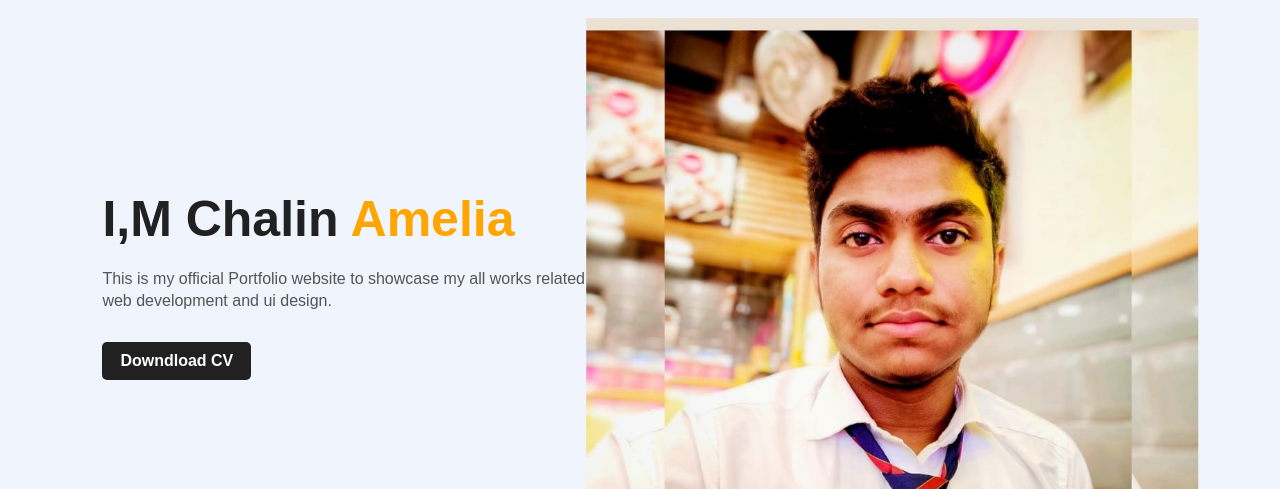
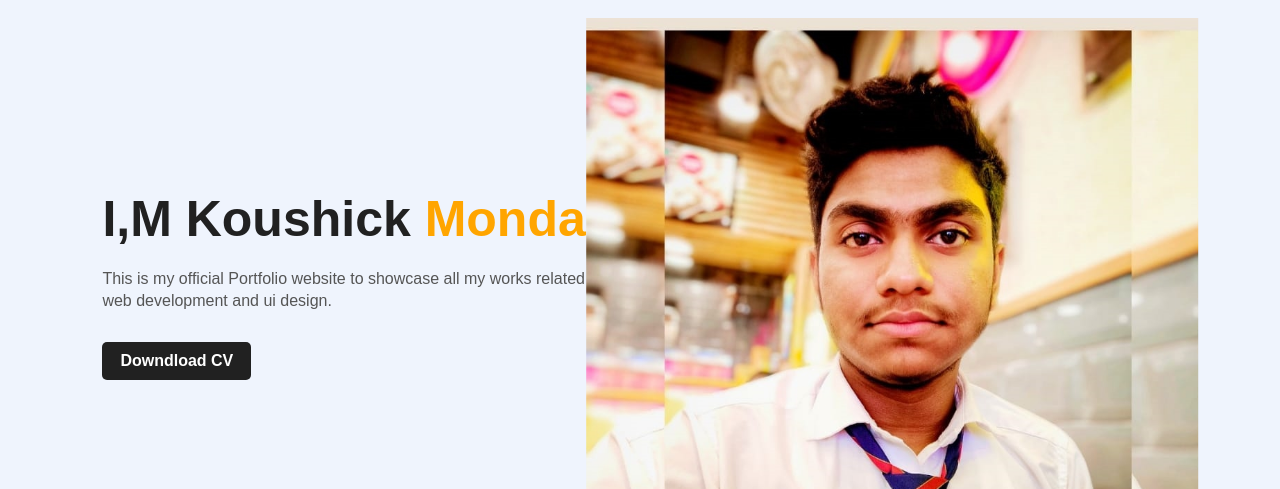
Before and after one commit to koushick07/OIBSIP, a plain HTML site: page portfolio/index.html in a window 1280 px wide. Shown: the part 142-631 px from the top of the page. Drawn offline with Linux system fonts and the light colour scheme.

Commit message:
Update index.html

```diff
--- a/portfolio/index.html
+++ b/portfolio/index.html
@@ -4,7 +4,7 @@
     <meta charset="UTF-8">
     <meta http-equiv="X-UA-Compatible" content="IE=edge">
     <meta name="viewport" content="width=device-width, initial-scale=1.0">
-    <title>Personle Portfolio Website</title>
+    <title>Personal Portfolio Website</title>
     <link rel="stylesheet" href="styles.css">
     <link rel="stylesheet" href="https://cdnjs.cloudflare.com/ajax/libs/font-awesome/5.15.3/css/all.min.css" integrity="sha512-iBBXm8fW90+nuLcSKlbmrPcLa0OT92xO1BIsZ+ywDWZCvqsWgccV3gFoRBv0z+8dLJgyAHIhR35VZc2oM/gI1w==" crossorigin="anonymous" referrerpolicy="no-referrer" />
 </head>
@@ -21,9 +21,9 @@
             </ul>
         </nav>
         <div class="detel">
-            <h1>I,M Chalin <span>Amelia</span></h1>
-            <p>This is my official Portfolio website to showcase my
-                all works related to <br> web development and ui design. </p>
+            <h1>I,M Koushick <span>Mondal</span></h1>
+            <p>This is my official Portfolio website to showcase all
+                my works related to <br> web development and ui design. </p>
             <a href="#">Downdload CV</a>
         </div>
         <div class="images">
```
